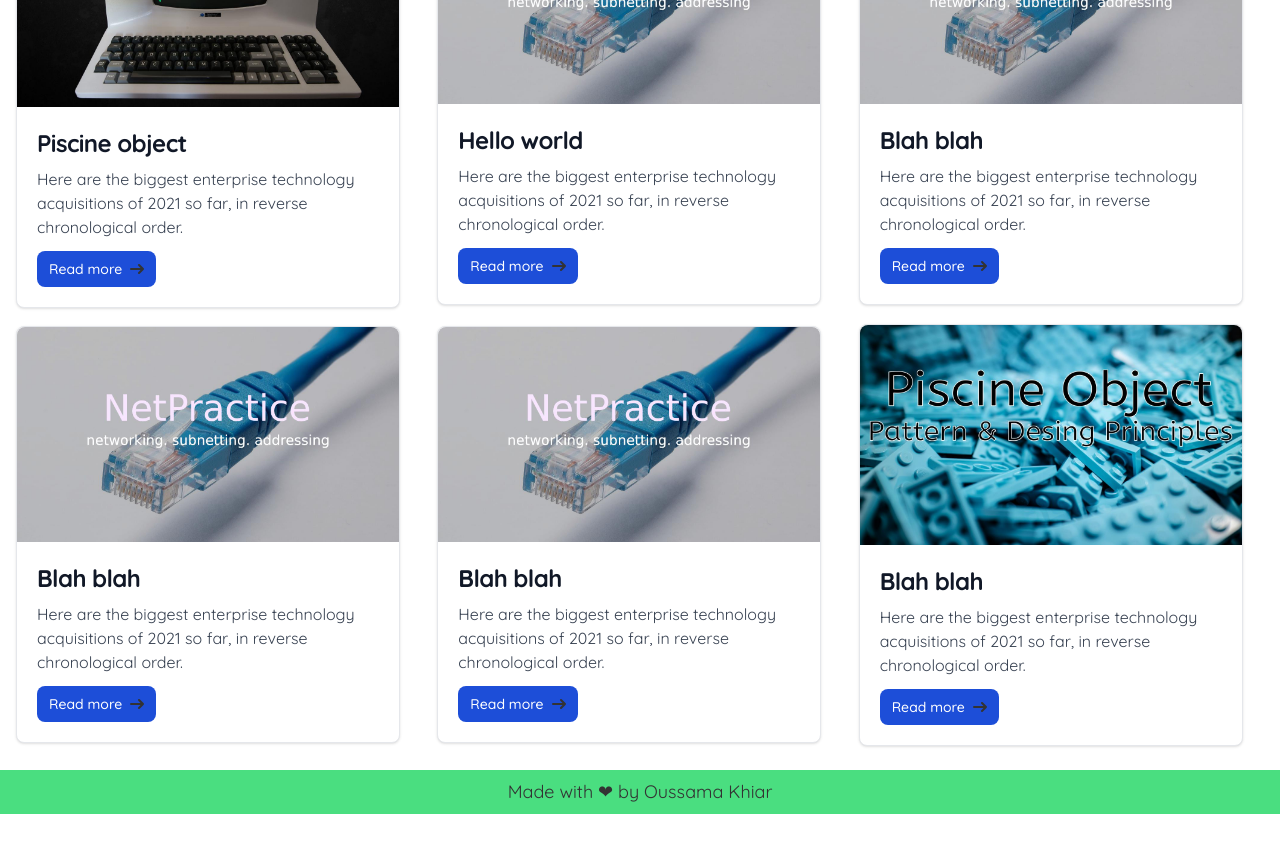
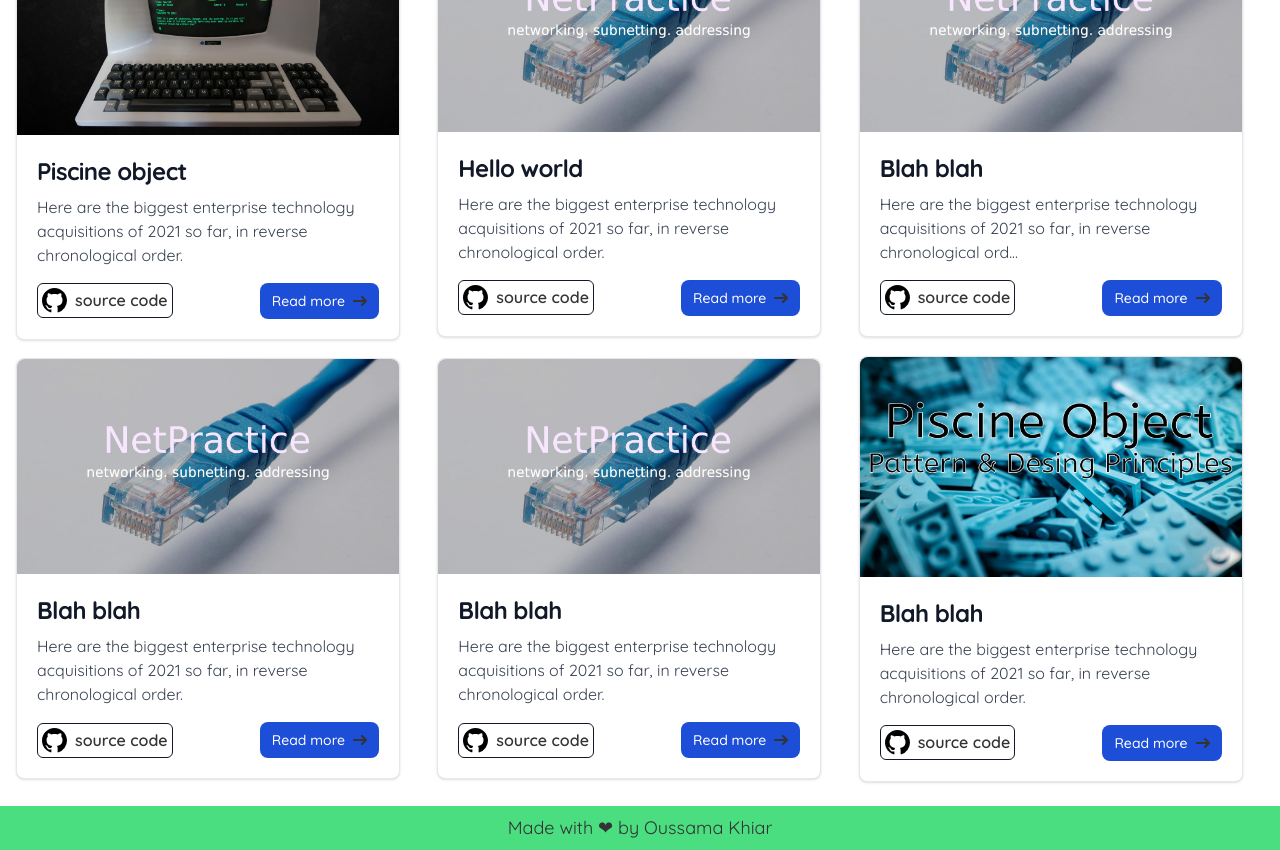
Before and after one commit to ossamakhiar/portfolio, a React (Vite) app: page /projects in a window 1280 px wide. Shown: the part 680-1530 px from the top of the page. Before the commit the page ends 1494 px from the top, so only its background shows below. Built offline with nearby package versions, Linux system fonts and the light colour scheme; a web font is replaced by a local one.

Commit message:
Some Styling

```diff
--- a/src/Components/About.tsx
+++ b/src/Components/About.tsx
@@ -12,7 +12,7 @@ const About = () => {
                 a diverse range of challenges. From the intricacies of UNIX programming to the elegance of data structures and algorithms,
                 I delve into multifaceted domains with enthusiasm. My explorations extend to the vibrant world of web development and mastering tools like Express.js. Additionally, I am delving into the realm of Docker,
                 seeking to broaden my understanding of containerization and its impact on modern software deployment practices.
-                <a className="cursor-pointer text-blue-500 hover:text-blue-800"> Read more.</a>
+                <a href="/about" className="cursor-pointer text-blue-500 hover:text-blue-800 font-semibold"> Read more.</a>
             </p>
 
             <div className="grid grid-cols-2 sm:grid-cols-2 md:grid-cols-4 gap-4 mt-5 mx-4">
--- a/src/Components/App.tsx
+++ b/src/Components/App.tsx
@@ -3,9 +3,7 @@ import Footer from './Template/Footer';
 import Home from './Pages/Home';
 import "../style/index.css"
 import { createBrowserRouter, RouterProvider } from 'react-router-dom';
-// import ProjectsPage from './Pages/ProjectsPage';
 import Projects from './Projects';
-// import About from './About';
 import Contact from './Contact';
 import AboutPage from './Pages/AboutPage';
 import IndividualProject from './Pages/IndividualProject';
@@ -31,17 +29,21 @@ function App() {
 	{
 		path: "/projects/:id",
 		element: <IndividualProject />
+	},
+	{
+		path: "*",
+		element: <h1 className='text-5xl font-bold dark:text-white'></h1> // ! set a 404 page
 	}])
 
 	return (
 		<div className='dark:bg-gray-900'>
 			<Navbar />
-			<div className="min-h-screen">
+			<div className="min-h-screen flex flex-col justify-between">
 				<div className=" mt-[59px]">
 					<RouterProvider router={router} />
 				</div>
+				<Footer />
 			</div>
-			<Footer />
 		</div>
 	);
 }
--- a/src/Components/Contact.tsx
+++ b/src/Components/Contact.tsx
@@ -55,7 +55,7 @@ const Contact = () => {
                             <label htmlFor="email" className="block mb-2 text-sm font-medium text-gray-900 dark:text-white">Email address</label>
                             <input type="text" name="email" id="email" className="bg-gray-50 border outline-none w-full  border-gray-300 text-gray-900 text-sm rounded-lg
                             block p-2.5 dark:bg-gray-700 dark:border-gray-600 dark:placeholder-gray-400
-                            dark:text-white focus:ring dark:focus:ring-blue-500" placeholder="john.doe@company.com" required />
+                            dark:text-white focus:ring dark:focus:ring-blue-500" placeholder="john.doe@example.com" pattern=".+@example\.com"  required />
                         </div>
                         <div className="mb-3">
                             <label htmlFor="message" className="block mb-2 text-sm font-medium text-gray-900 dark:text-white">Message</label>
@@ -70,7 +70,7 @@ const Contact = () => {
                         </button>
                     </form>
                 </div>
-                <div className="w-full flex flex-col md:items-end items-center">
+                <div className="w-full flex flex-col md:items-end items-center mb-4 md:mb-0">
                     {/* <div className="flex flex-col md:items-end mb-8">
                         <h1 className="text-gray-900 dark:text-white font-bold text-3xl mb-3">Oussama Khiar</h1>
                     </div> */}
--- a/src/Components/Pages/IndividualProject.tsx
+++ b/src/Components/Pages/IndividualProject.tsx
@@ -8,6 +8,7 @@ interface IndividualProject {
     title: string;
     content: string;
     img: string;
+    sourceCodeLink: string;
 }
 
 const IndividualProject = () => {
@@ -31,9 +32,13 @@ const IndividualProject = () => {
                         <h1 className="text-3xl font-semibold dark:text-white mt-3 underline">Skills :</h1>
                     </div>
                     <div className="w-screen flex justify-center">
-                        <a href="https://github.com/ossamakhiar" style={{ width: '150px' }} className=" flex justify-center items-center gap-2 hover:scale-125 transition duration-300 py-2 bg-blue-500 rounded-lg hover:bg-blue-700 dark:bg-blue-600 dark:hover:bg-blue-700 focus:ring-4 focus:outline-none focus:ring-blue-300 text-white font-bold">
+                        {/* <a href="https://github.com/ossamakhiar" style={{ width: '150px' }} className=" flex justify-center items-center gap-2 hover:scale-125 transition duration-300 py-2 bg-blue-500 rounded-lg hover:bg-blue-700 dark:bg-blue-600 dark:hover:bg-blue-700 focus:ring-4 focus:outline-none focus:ring-blue-300 text-white font-bold">
                             <BsGithub size={30}/>
                             {project.title}
+                        </a> */}
+                        <a href={project.sourceCodeLink} className="p-1 hover:scale-105 transition duration-300 flex gap-2 border border-gray-900 dark:border-white rounded-md">
+                                    <BsGithub size={25} className="dark:fill-white fill-black"/>
+                                    <p className="dark:text-white font-semibold">source code</p>
                         </a>
                     </div>
                 </>
--- a/src/Components/Projects.tsx
+++ b/src/Components/Projects.tsx
@@ -1,5 +1,6 @@
 import { useEffect, useRef } from "react";
 import projects from "../data/projects.json"
+import { BsGithub } from "react-icons/bs";
 
 
 
@@ -44,20 +45,27 @@ const Projects = () => {
                     return (
                         // redundant check
                     <div key={project.id} ref={el => el && !targetsRef.current.find((elem) => elem === el) && targetsRef.current.push(el)} className="sm:w-full md:max-w-sm bg-white border border-gray-200 rounded-lg shadow dark:bg-gray-800 dark:border-gray-700  transition-opacity duration-1000 ease-in-out opacity-0">
-                        <a href="#">
+                        <a href={`/projects/${project.id}`}>
                             <img className="rounded-t-lg" src={project.img} alt="" />
                         </a>
                         <div className="p-5">
-                            <a href="#">
+                            <a href={`/projects/${project.id}`}>
                                 <h5 className="mb-2 text-2xl font-bold tracking-tight text-gray-900 dark:text-white">{project.title}</h5>
                             </a>
-                            <p className="mb-3 font-normal text-gray-700 dark:text-gray-400">{project.content}</p>
-                            <a href="#" className="inline-flex items-center px-3 py-2 text-sm font-medium text-center text-white bg-blue-700 rounded-lg hover:bg-blue-800 focus:ring-4 focus:outline-none focus:ring-blue-300 dark:bg-blue-600 dark:hover:bg-blue-700 dark:focus:ring-blue-800">
-                                Read more
-                                <svg className="rtl:rotate-180 w-3.5 h-3.5 ms-2" aria-hidden="true" xmlns="http://www.w3.org/2000/svg" fill="none" viewBox="0 0 14 10">
-                                    <path stroke="currentColor" strokeLinecap="round" strokeLinejoin="round" strokeWidth="2" d="M1 5h12m0 0L9 1m4 4L9 9"/>
-                                </svg>
-                            </a>
+                            <p className="mb-3 font-normal text-gray-700 dark:text-gray-400">{(project.content.length <= 105 ? project.content : project.content.substring(0, 100) + "...")}</p>
+
+                            <div className="flex justify-between items-center mt-4">
+                                <a href={project.sourceCodeLink} className="p-1 hover:scale-105 transition duration-300 flex gap-2 border border-gray-900 dark:border-white rounded-md">
+                                    <BsGithub size={25} className="dark:fill-white fill-black"/>
+                                    <p className="dark:text-white font-semibold">source code</p>
+                                </a>
+                                <a href={`/projects/${project.id}`} className="inline-flex items-center px-3 py-2 text-sm font-medium text-center text-white bg-blue-700 rounded-lg hover:bg-blue-800 focus:ring-4 focus:outline-none focus:ring-blue-300 dark:bg-blue-600 dark:hover:bg-blue-700 dark:focus:ring-blue-800">
+                                    Read more
+                                    <svg className="rtl:rotate-180 w-3.5 h-3.5 ms-2" aria-hidden="true" xmlns="http://www.w3.org/2000/svg" fill="none" viewBox="0 0 14 10">
+                                        <path stroke="currentColor" strokeLinecap="round" strokeLinejoin="round" strokeWidth="2" d="M1 5h12m0 0L9 1m4 4L9 9"/>
+                                    </svg>
+                                </a>
+                            </div>
                         </div>
                     </div>
 
--- a/src/Components/Template/Footer.tsx
+++ b/src/Components/Template/Footer.tsx
@@ -2,7 +2,7 @@
 
 const Footer = () => {
     return (
-        <footer className=" py-2 text-center bg-green-400 bottom-0 ">
+        <footer className=" py-2 text-center bg-green-400 bottom-0">
             <small className="text-lg">Made with ❤ by Oussama Khiar</small>
         </footer>
     );
--- a/src/data/projects.json
+++ b/src/data/projects.json
@@ -3,54 +3,63 @@
         "id": 1,
         "title": "Blah blah",
         "content": "Here are the biggest enterprise technology acquisitions of 2021 so far, in reverse chronological order.",
-        "img": "/src/assets/piscine_object.jpg"
+        "img": "/src/assets/piscine_object.jpg",
+        "sourceCodeLink": "http://www.github.com/ossamakhiar/"
     },
     {
         "id": 2,
         "title": "Blah blah",
         "content": "Here are the biggest enterprise technology acquisitions of 2021 so far, in reverse chronological order.",
-        "img": "/src/assets/netpractice.jpg"
+        "img": "/src/assets/netpractice.jpg",
+        "sourceCodeLink": "http://www.github.com/ossamakhiar/"
     },
     {
         "id": 3,
         "title": "Blah blah",
         "content": "Here are the biggest enterprise technology acquisitions of 2021 so far, in reverse chronological order.",
-        "img": "/src/assets/netpractice.jpg"
+        "img": "/src/assets/netpractice.jpg",
+        "sourceCodeLink": "http://www.github.com/ossamakhiar/"
     },
     {
         "id": 4,
         "title": "Blah blah",
-        "content": "Here are the biggest enterprise technology acquisitions of 2021 so far, in reverse chronological order.",
-        "img": "/src/assets/netpractice.jpg"
+        "content": "Here are the biggest enterprise technology acquisitions of 2021 so far, in reverse chronological order.Here are the biggest enterprise technology acquisitions of 2021 so far, in reverse chronological order.",
+        "img": "/src/assets/netpractice.jpg",
+        "sourceCodeLink": "http://www.github.com/ossamakhiar/"
     },
     {
         "id": 5,
         "title": "Hello world",
         "content": "Here are the biggest enterprise technology acquisitions of 2021 so far, in reverse chronological order.",
-        "img": "/src/assets/netpractice.jpg"
+        "img": "/src/assets/netpractice.jpg",
+        "sourceCodeLink": "http://www.github.com/ossamakhiar/"
     },
     {
         "id": 6,
         "title": "Piscine object",
         "content": "Here are the biggest enterprise technology acquisitions of 2021 so far, in reverse chronological order.",
-        "img": "/src/assets/minishell.jpg"
+        "img": "/src/assets/minishell.jpg",
+        "sourceCodeLink": "http://www.github.com/ossamakhiar/"
     },
     {
         "id": 7,
         "title": "Trenscendance 2024",
         "content": "Here are the biggest enterprise technology acquisitions of 2021 so far, in reverse chronological order.",
-        "img": "/src/assets/philosophers.jpg"
+        "img": "/src/assets/philosophers.jpg",
+        "sourceCodeLink": "http://www.github.com/ossamakhiar/"
     },
     {
         "id": 8,
         "title": "Piscine object",
         "content": "Here are the biggest enterprise technology acquisitions of 2021 so far, in reverse chronological order.",
-        "img": "/src/assets/netpractice.jpg"
+        "img": "/src/assets/netpractice.jpg",
+        "sourceCodeLink": "http://www.github.com/ossamakhiar/"
     },
     {
         "id": 9,
         "title": "Piscine object",
         "content": "Here are the biggest enterprise technology acquisitions of 2021 so far, in reverse chronological order.",
-        "img": "/src/assets/netpractice.jpg"
+        "img": "/src/assets/netpractice.jpg",
+        "sourceCodeLink": "http://www.github.com/ossamakhiar/"
     }
 ]
```
Also changed, not shown: src/Components/Pages/AboutPage.tsx (+10 -1 lines).
